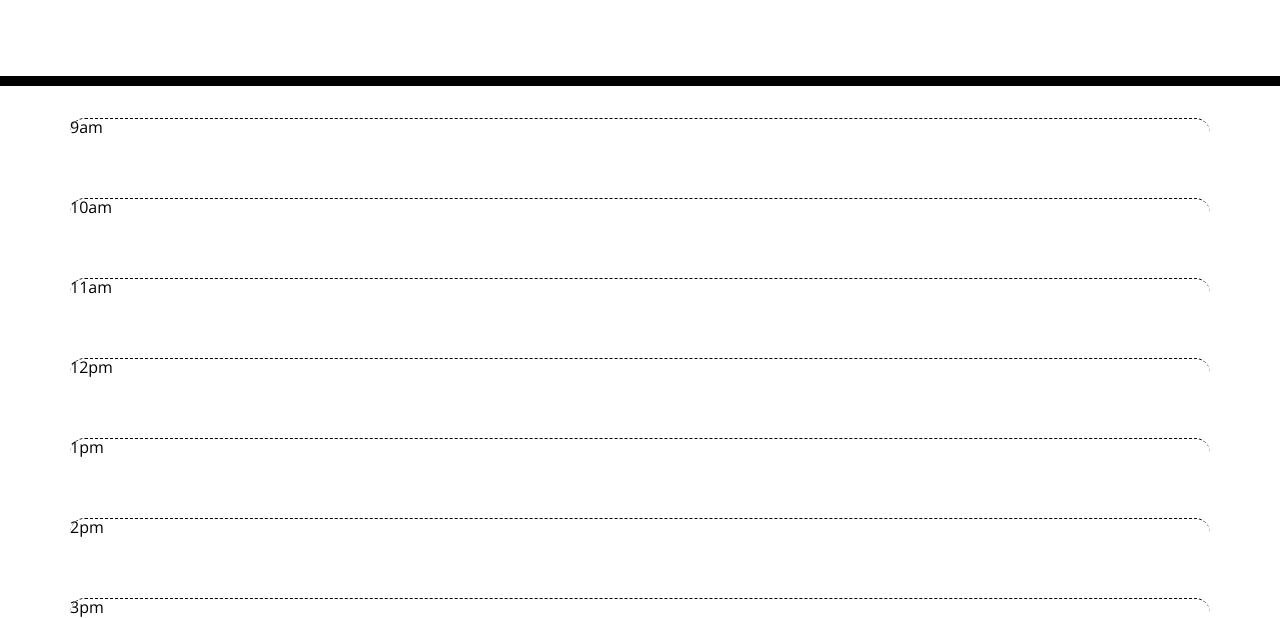
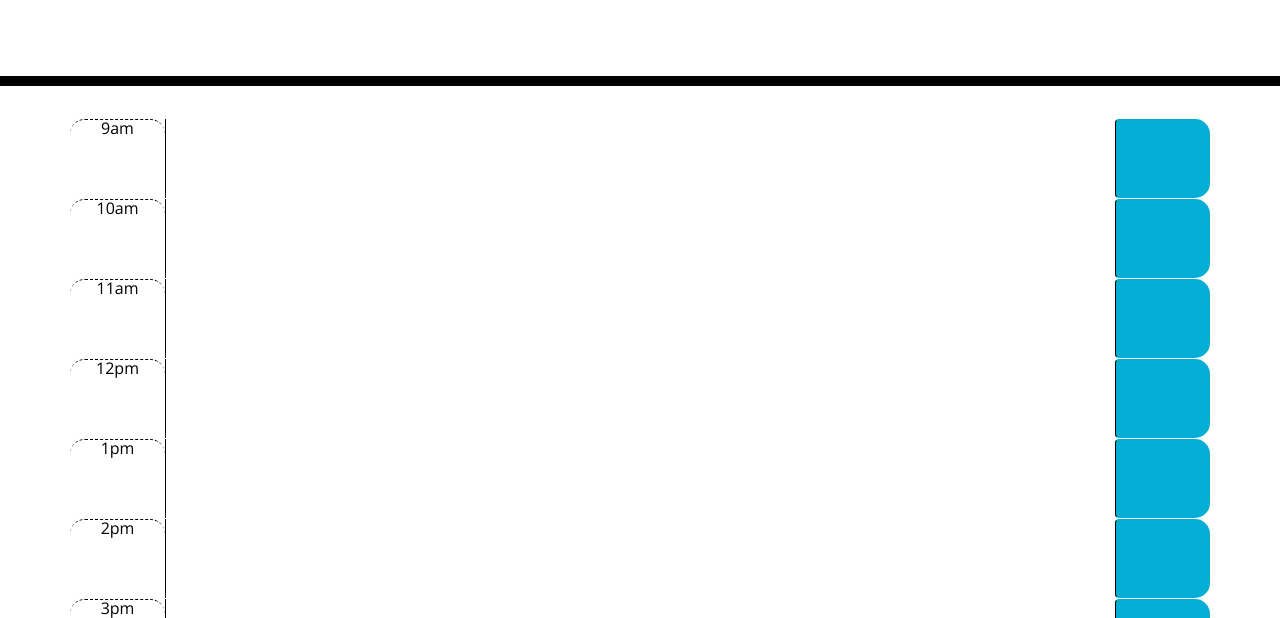
Before and after one commit to JTLaMarre/Day_Planner, a plain HTML site: page index.html in a window 1280 px wide. Shown: the part 182-800 px from the top of the page. Drawn offline with nearby package versions, Linux system fonts and the light colour scheme.

Commit message:
textarea and save button added

```diff
--- a/index.html
+++ b/index.html
@@ -37,22 +37,46 @@
 <script>
   // funciton to wrap script in
 $(document).ready(function () {
+// retrieves current hour in 24hour time
+var now = new Date($.now());
+var currentHour = now.getHours();
+// ...
+
 // hours of the day
 var hours = ["9am","10am","11am","12pm","1pm","2pm","3pm","4pm","5pm"]
 
 // create divs for the hours
 
 $.each(hours, function(index,value){
+  var timeBlock = $('<div>')
+    timeBlock.addClass('row time-block')
+    timeBlock.appendTo('.container')
+
   var div = $('<div>')
-    div.addClass('row hour time-block')
+    div.addClass('hour time-block col-md-1')
+    div.attr('data-hour',9+index)
     div.text(value)
-    div.appendTo('.container')
+    div.appendTo(timeBlock)
+
+var textarea = $('<textarea>')
+  textarea.addClass('col-md-10 description')
+  textarea.appendTo(timeBlock)
+
+  var saveButton = $('<button>')
+    saveButton.addClass('btn saveBtn col-md-1')
+    saveButton.appendTo(timeBlock)
 })
-// retrieves current hour in 24hour time
-var now = new Date($.now());
-var currentHour = now.getHours();
-// ...
+// function to find the current hour
 
+function findCurrentHour(){
+// loop through hours
+
+
+  }
+
+
+
+findCurrentHour();
 
 // end of doc ready wrapper
 })
```
